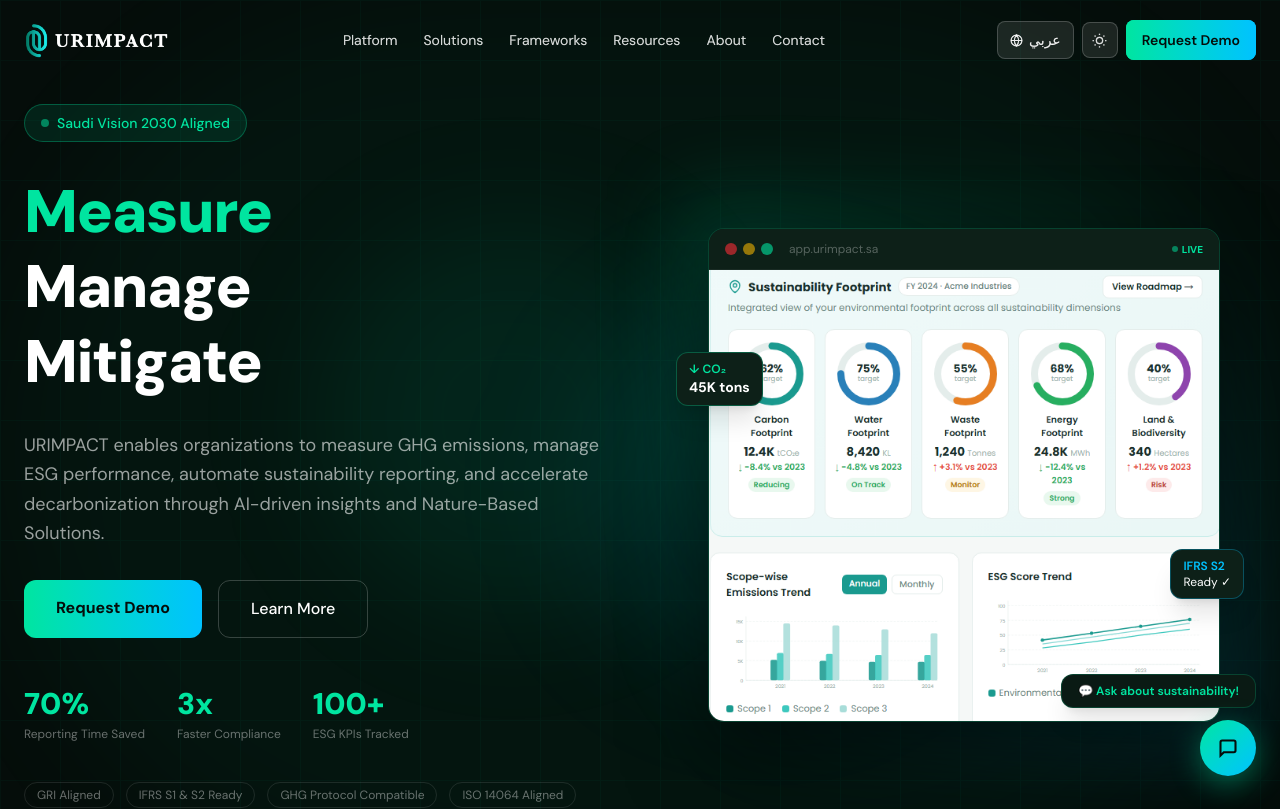
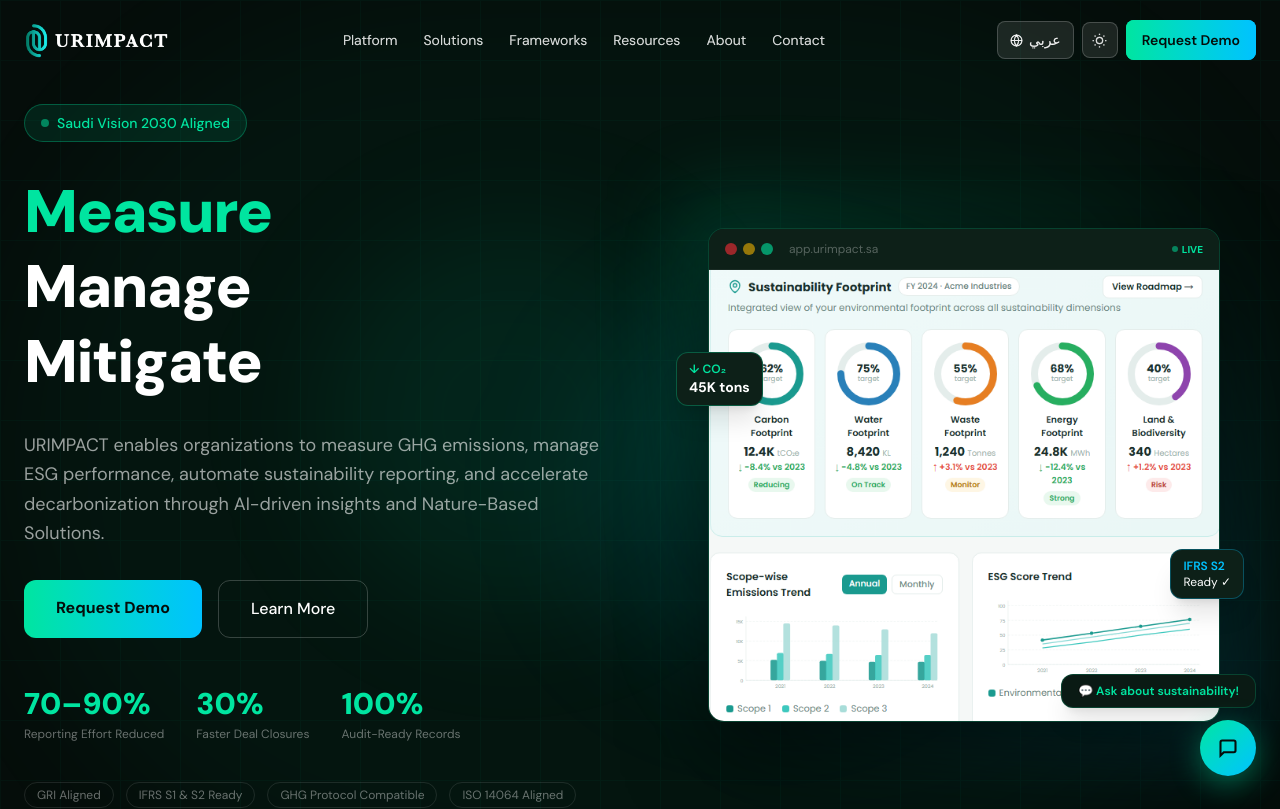
Before and after one commit to hlahijazi2002/urimpact.sa, a Next.js app: page / in a window 1280 px wide. Shown: the top 809 px of the page. Built offline with nearby package versions, Linux system fonts and the light colour scheme.

Commit message:
style: replace icons with SVG format for better performance

```diff
--- a/components/Services.tsx
+++ b/components/Services.tsx
@@ -167,15 +167,17 @@ function CSRMockup({ isAr }: { isAr: boolean }) {
       </div>
       <div className="grid grid-cols-3 gap-3 mb-6">
         {[
-          { val: "12,450", label: "Trees Detected" },
-          { val: "98.2%", label: "Survival Rate" },
-          { val: "15%", label: "Canopy Growth" },
+          { val: "Trees Detected", label: "Via Satellite Imagery" },
+          { val: "CO₂ Sequestered", label: "Verified Carbon Removal" },
+          { val: "Area Covered", label: "Monitored Green Zones" },
         ].map((s, i) => (
           <div
             key={i}
             className="rounded-xl bg-white/3 border border-white/8 p-3 text-center"
           >
-            <p className="text-[#00E5A0] text-lg font-black">{s.val}</p>
+            <p className="text-[#00E5A0] text-[10px] font-black leading-tight">
+              {s.val}
+            </p>
             <p className="text-white/30 text-[10px] mt-0.5">{s.label}</p>
           </div>
         ))}
--- a/data/content.ts
+++ b/data/content.ts
@@ -37,13 +37,16 @@ export const content = {
     ],
     stats: [
       {
-        value: "70%",
-        label: { en: "Reporting Time Saved", ar: "توفير في وقت التقارير" },
+        value: "70–90%",
+        label: { en: "Reporting Effort Reduced", ar: "تخفيض في جهد التقارير" },
       },
-      { value: "3x", label: { en: "Faster Compliance", ar: "امتثال أسرع" } },
       {
-        value: "100+",
-        label: { en: "ESG KPIs Tracked", ar: "مؤشر ESG قيد التتبع" },
+        value: "30%",
+        label: { en: "Faster Deal Closures", ar: "إغلاق صفقات أسرع" },
+      },
+      {
+        value: "100%",
+        label: { en: "Audit-Ready Records", ar: "سجلات جاهزة للتدقيق" },
       },
     ],
   },
@@ -355,24 +358,18 @@ export const content = {
     },
   metrics: [
   {
-        value: "70%",
-        label: {
-          en: "Reduction in Reporting Time",
-          ar: "تخفيض في وقت التقارير",
-        },
+    value: "70–90%",
+    label: { en: "Reporting Effort Reduced", ar: "تخفيض في جهد التقارير" },
     icon: "delayed" as IconName,
   },
   {
-        value: "3x",
-        label: { en: "Faster ESG Visibility", ar: "رؤية ESG أسرع" },
+    value: "30%",
+    label: { en: "Faster Deal Closures", ar: "إغلاق صفقات أسرع" },
     icon: "chart-gap" as IconName,
   },
   {
     value: "100%",
-        label: {
-          en: "Framework Compliance Coverage",
-          ar: "تغطية امتثال المعايير",
-        },
+    label: { en: "Audit-Ready Records", ar: "سجلات جاهزة للتدقيق" },
     icon: "decarb-rec" as IconName,
   },
   {
```
Lines whose indentation alone changed are shown as unchanged.
